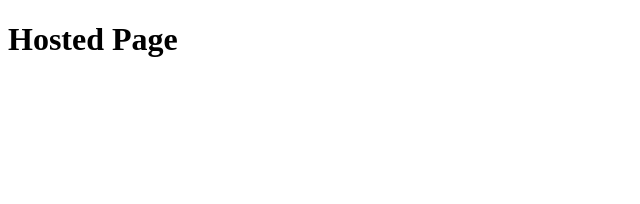
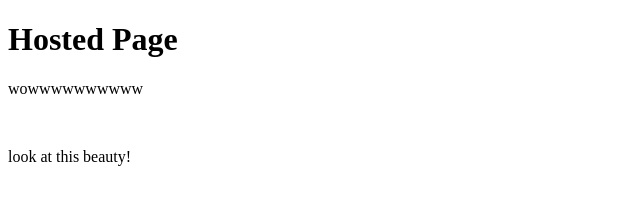
Before and after one commit to tacozcat/tacozcat.github.io, a plain HTML site: page index.html in a window 1280 px wide. Shown: the whole page, without its empty margins (0-640 px from the left). Drawn offline with Linux system fonts and the light colour scheme.

Commit message:
changes pt 1

```diff
--- a/index.html
+++ b/index.html
@@ -6,6 +6,13 @@
 </head>
 <body>
 <h1>Hosted Page</h1>
+	<div class="wow">
+ 		<p>wowwwwwwwwww</p><br>
+	 	<p>look at this beauty!</p>
+	 		</div>
+
+	<a href="http://google.com"></a>
+
 
 </body>
 </html>
```
